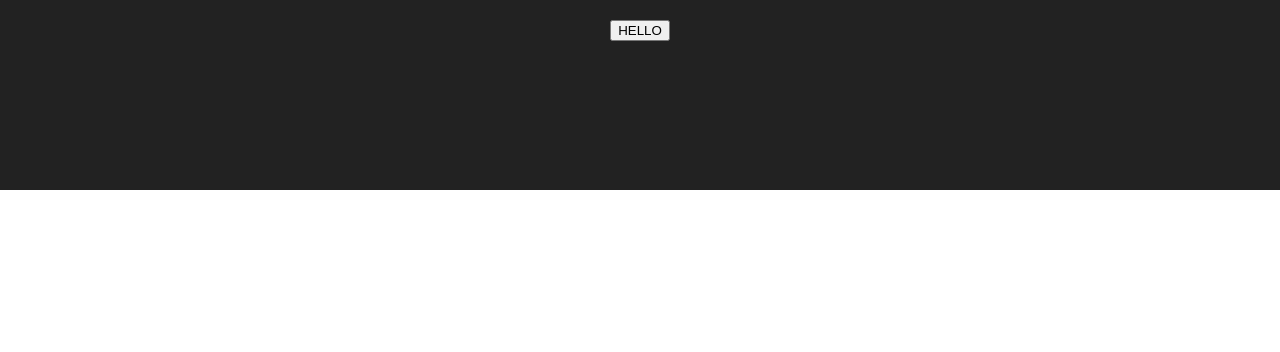
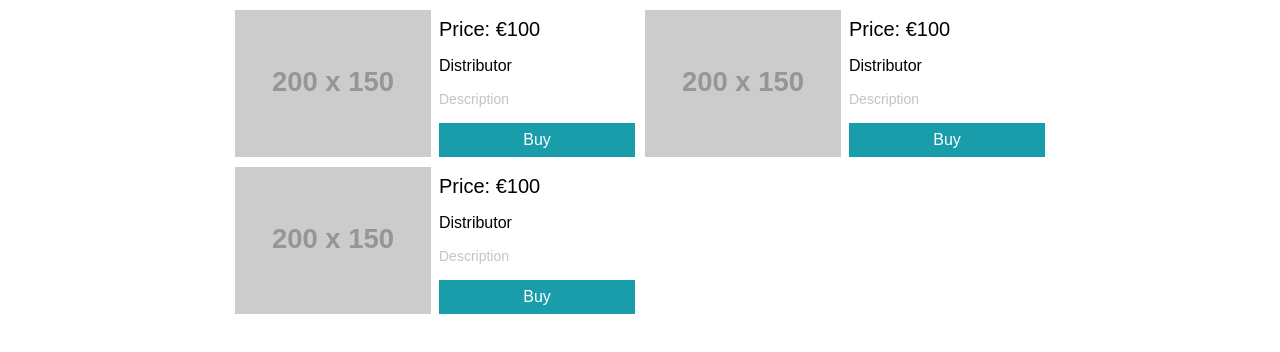
Before and after one commit to paschalidi/infinity-scroll, a React app: page / in a window 1280 px wide. Built offline with nearby package versions, Linux system fonts and the light colour scheme; placeholder pictures from the web are drawn by us.

Commit message:
chore(master): initialises structure of optiopay project

```diff
--- a/package.json
+++ b/package.json
@@ -9,6 +9,8 @@
     "eslint-plugin-import": "2.8.0",
     "eslint-plugin-jsx-a11y": "5.1.1",
     "eslint-plugin-react": "7.5.1",
+    "faker": "4.1.0",
+    "lodash": "4.17.10",
     "plop": "2.0.0",
     "react": "^16.3.2",
     "react-dom": "^16.3.2",
--- /dev/null
+++ b/src/components/App/App.css
@@ -0,0 +1,73 @@
+.App {
+  display: flex;
+  flex-direction: column;
+  align-items:center;
+  width:100%;
+}
+
+.App-logo {
+  height: 40px;
+}
+
+.App-header {
+  text-align: center;
+  width:100%;
+  padding: 10px 0 6px 0;
+  color: white;
+  border-bottom: 1px solid #ccc;
+}
+
+.Vouchers {
+  width: 810px;
+  flex-wrap: wrap;
+  display: flex;
+  justify-content: space-between;
+}
+
+.Voucher {
+  width: 400px;
+  margin-top: 10px;
+  flex-direction: row;
+  display: flex;
+}
+
+.Voucher-logo {
+  width:50%;
+  display: flex;
+}
+
+.Voucher-logo img {
+  width:100%;
+}
+
+.Voucher-details {
+  width: 50%;
+  display: flex;
+  flex-direction: column;
+  padding: 8px 0 0 8px;
+  justify-content: space-between;
+}
+
+.Voucher-price {
+  font-size: 20px;
+}
+
+.Voucher-title {
+}
+
+.Voucher-desc {
+  color: #c4c4c4;
+  font-size: 14px;
+}
+.Voucher-button {
+  background: #199DAA;
+  font-size: 16px;
+  border: 0;
+  color: #fff;
+  padding: 8px;
+  outline: none;
+}
+
+.Voucher-button:hover {
+  background: #1AD6E8;
+}
--- a/src/components/App/App.js
+++ b/src/components/App/App.js
@@ -1,54 +1,53 @@
 import React, { Component } from 'react';
+import './App.css';
+
 import Button from '../Button/index';
+import { fetchVouchers } from '../../utils/fetchVouchers';
 
 
 class App extends Component {
   render() {
+    console.log(fetchVouchers(10))
     return (
-      <div className="App">
-        {/* language=CSS */}
-        <style>
-          {`
-              .App-title {
-                  font-size: 1.5em;
-              }
+      <div className='App'>
+        <section className='Vouchers'>
+          <div className='Voucher'>
+            <div className='Voucher-logo'>
+              <img src='https://fakeimg.pl/200x150/' alt='Description' />
+            </div>
+            <div className='Voucher-details'>
+              <div className='Voucher-price'>Price: €100</div>
+              <div className='Voucher-title'>Distributor</div>
+              <div className='Voucher-desc'>Description</div>
+              <button className='Voucher-button'>Buy</button>
+            </div>
+          </div>
 
-              .App {
-                  text-align: center;
-              }
-
-              .App-logo {
-                  animation: App-logo-spin infinite 20s linear;
-                  height: 80px;
-              }
-
-              .App-header {
-                  background-color: #222;
-                  height: 150px;
-                  padding: 20px;
-                  color: white;
-              }
-
-              .App-intro {
-                  font-size: large;
-              }
-
-              @keyframes App-logo-spin {
-                  from {
-                      transform: rotate(0deg);
-                  }
-                  to {
-                      transform: rotate(360deg);
-                  }
-              }
-          `}
-        </style>
-        <header className="App-header">
-          <Button />
-        </header>
+          <div className='Voucher'>
+            <div className='Voucher-logo'>
+              <img src='https://fakeimg.pl/200x150/' alt='Description' />
+            </div>
+            <div className='Voucher-details'>
+              <div className='Voucher-price'>Price: €100</div>
+              <div className='Voucher-title'>Distributor</div>
+              <div className='Voucher-desc'>Description</div>
+              <button className='Voucher-button'>Buy</button>
+            </div>
+          </div>
+          <div className='Voucher'>
+            <div className='Voucher-logo'>
+              <img src='https://fakeimg.pl/200x150/' alt='Description' />
+            </div>
+            <div className='Voucher-details'>
+              <div className='Voucher-price'>Price: €100</div>
+              <div className='Voucher-title'>Distributor</div>
+              <div className='Voucher-desc'>Description</div>
+              <button className='Voucher-button'>Buy</button>
+            </div>
+          </div>
+        </section>
       </div>
     );
   }
 }
-
 export default App;
--- a/src/index.css
+++ b/src/index.css
@@ -1,5 +1,7 @@
-body {
+* {
   margin: 0;
   padding: 0;
+}
+body {
   font-family: sans-serif;
 }
--- /dev/null
+++ b/src/utils/fetchVouchers/index.js
@@ -0,0 +1,14 @@
+import faker from 'faker'
+import _ from 'lodash'
+
+export const fetchVouchers = amount => {
+  return _.times(amount, id => {
+    return {
+      id,
+      distributor: faker.company.companyName(),
+      price: faker.finance.amount(),
+      description: faker.lorem.sentence(),
+      logo: 'http://lorempixel.com/200/150/abstract'
+    }
+  })
+}
```
Also changed, not shown: src/utils/generators/component/es6.js.hbs (renamed from tools/generators/component/es6.js.hbs), src/utils/generators/component/index.js (renamed from tools/generators/component/index.js), src/utils/generators/component/test.js.hbs (renamed from tools/generators/component/test.js.hbs), src/utils/generators/index.js (renamed from tools/generators/index.js), src/utils/generators/utils/componentExists.js (renamed from tools/generators/utils/componentExists.js), 1 other file.
